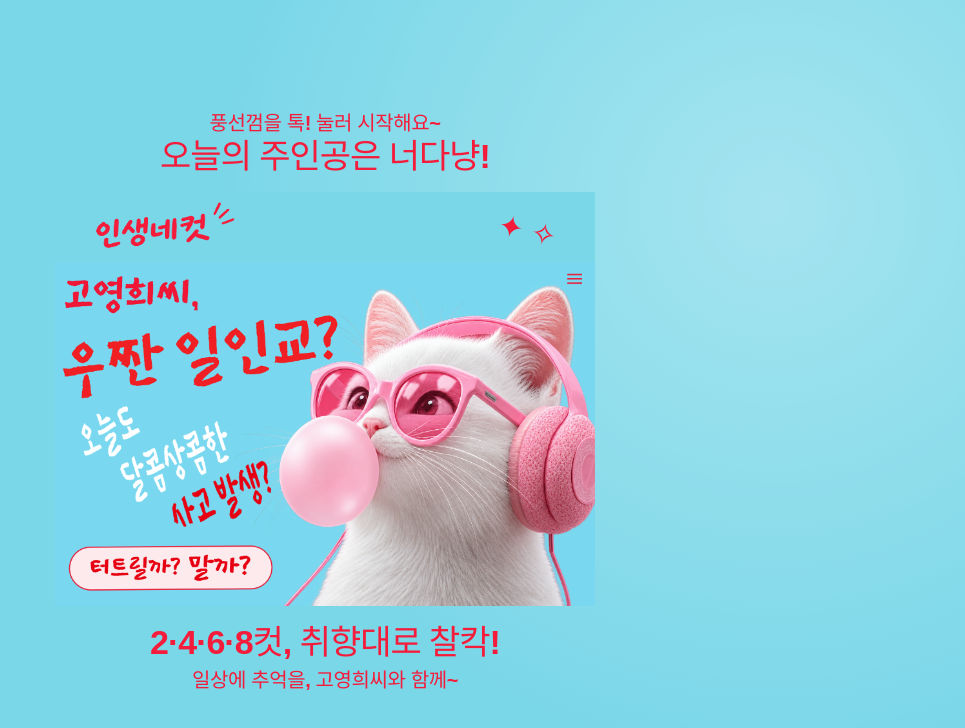
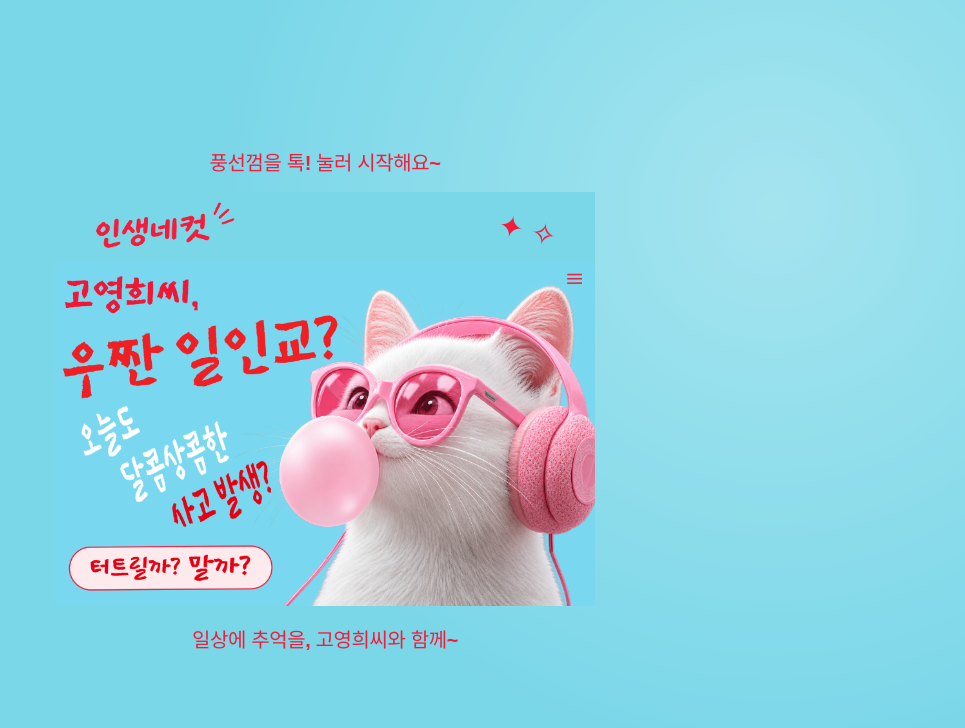
Before and after one commit to koodalja/lifecut-ar-new-test, a plain HTML site: page index.html in a window 1280 px wide. Shown: the whole page, without its empty margins (315-1280 px from the left). Drawn offline with nearby package versions, Linux system fonts and the light colour scheme; a web font is replaced by a local one.

Commit message:
Remove intro headlines

```diff
--- a/index.html
+++ b/index.html
@@ -29,7 +29,6 @@
     <section id="cat-pop-hero" class="cat-pop-hero" aria-label="고영희씨 인생네컷 시작 화면">
       <div class="cat-pop-intro-copy cat-pop-intro-copy-top">
         <p class="cat-pop-intro-subtitle">풍선껌을 톡! 눌러 시작해요~</p>
-        <p class="cat-pop-intro-title">오늘의 주인공은 너다냥!</p>
       </div>
       <div class="cat-pop-topbar">
         <p class="cat-pop-brand"><img src="images/brand-title.png" alt="인생네컷"></p>
@@ -43,7 +42,6 @@
         <span class="cat-pop-ring" aria-hidden="true"></span>
       </div>
       <div class="cat-pop-intro-copy cat-pop-intro-copy-bottom">
-        <p class="cat-pop-intro-title">2·4·6·8컷, 취향대로 찰칵!</p>
         <p class="cat-pop-intro-subtitle">일상에 추억을, 고영희씨와 함께~</p>
       </div>
     </section>
```
